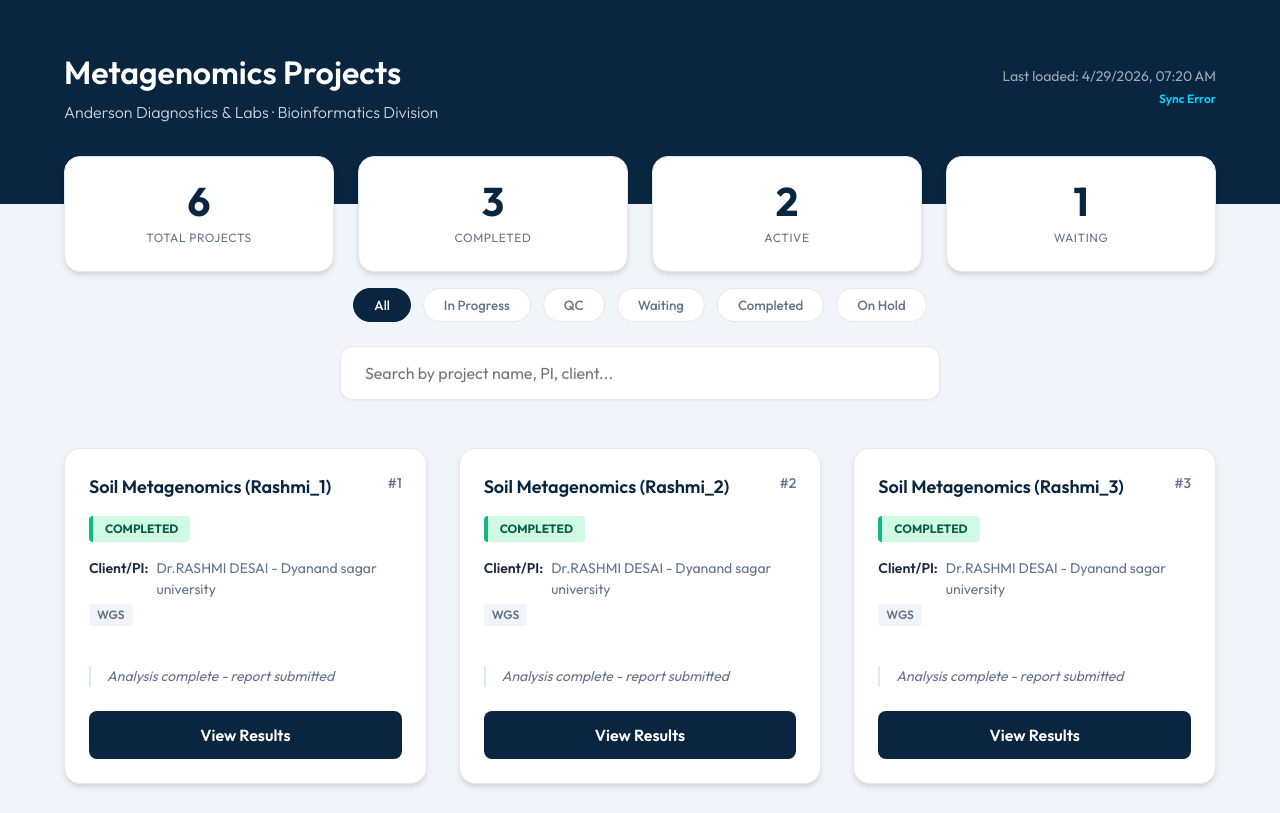
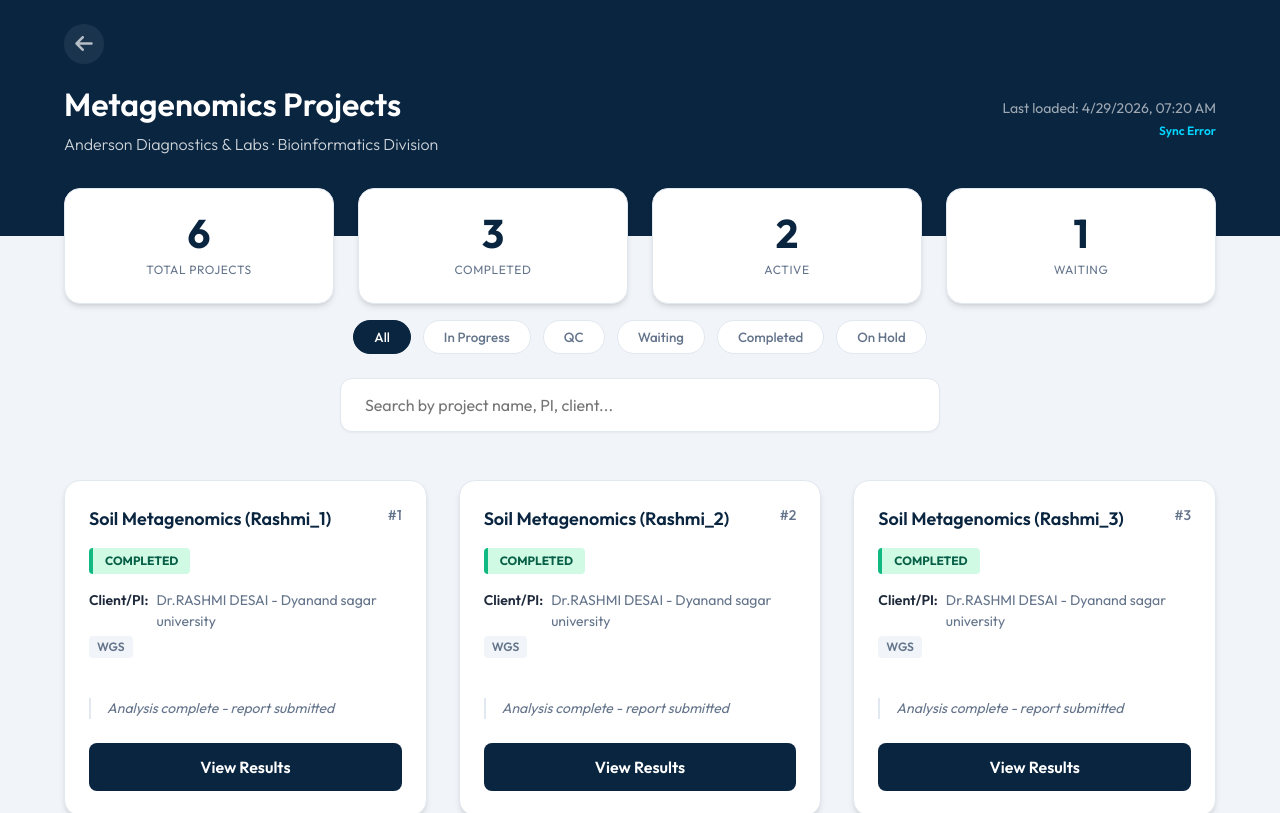
Before and after one commit to Andersonreports/Metagenomics, a website built with Vite: page taxonomy.html in a window 1280 px wide. Shown: the top 813 px of the page. Built offline with nearby package versions, Linux system fonts and the light colour scheme; no server answers.

Commit message:
Add back button to taxonomy page

```diff
--- a/src/style.css
+++ b/src/style.css
@@ -137,9 +137,36 @@ body {
 .dashboard-header {
   background: var(--primary);
   color: white;
-  padding: 3rem 5% 5rem;
+  padding: 1.5rem 5% 5rem;
   position: relative;
   overflow: hidden;
+}
+
+.header-top {
+  margin-bottom: 1rem;
+  display: flex;
+  align-items: center;
+}
+
+.back-btn {
+  color: white;
+  font-size: 1.25rem;
+  text-decoration: none;
+  opacity: 0.7;
+  transition: all 0.2s;
+  display: flex;
+  align-items: center;
+  justify-content: center;
+  width: 40px;
+  height: 40px;
+  border-radius: 50%;
+  background: rgba(255, 255, 255, 0.1);
+}
+
+.back-btn:hover {
+  opacity: 1;
+  background: rgba(255, 255, 255, 0.2);
+  transform: translateX(-4px);
 }
 
 .header-content {
--- a/taxonomy.html
+++ b/taxonomy.html
@@ -9,6 +9,11 @@
   </head>
   <body>
     <header class="dashboard-header">
+      <div class="header-top">
+        <a href="./index.html" class="back-btn" title="Back to Home">
+          <i class="fa-solid fa-arrow-left"></i>
+        </a>
+      </div>
       <div class="header-content">
         <div class="header-titles">
           <h1>Metagenomics Projects</h1>
```
